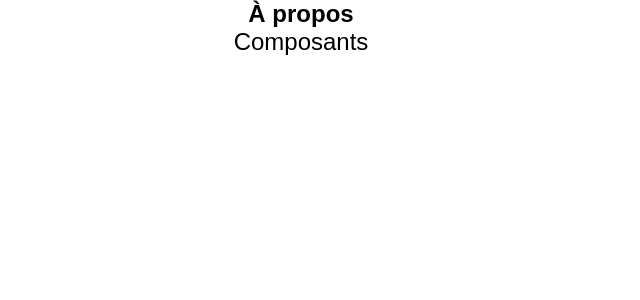
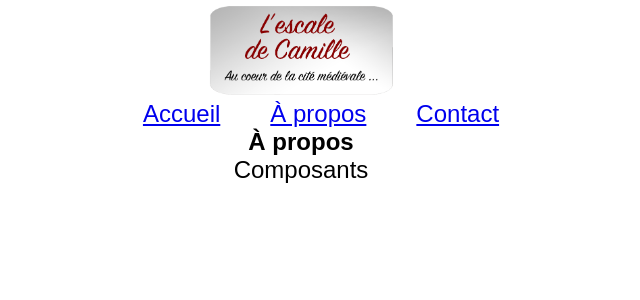
Before and after one commit to DavidIsidore/camille, a React (Create React App) app: page /about in a window 1280 px wide. Shown: the top 300 px of the page, without its empty margins (339-979 px from the left). Built offline with nearby package versions, Linux system fonts and the light colour scheme.

Commit message:
Implémentation du header et de la navbar sou les pages About et Contact

```diff
--- a/src/components/Navbar/navbar.scss
+++ b/src/components/Navbar/navbar.scss
@@ -7,8 +7,10 @@
         gap: 50px;
         &_item {
             text-decoration: none;
+            color: black;
             &_active {
-                text-decoration: underline solid 1px;
+                text-decoration: underline solid 1px black;
+                color: black;
             }
         }
     }
--- a/src/pages/About/About.js
+++ b/src/pages/About/About.js
@@ -1,8 +1,12 @@
-import React from "react";
+import React from 'react'
+import Header from '../../components/Header/Header'
+import Navbar from '../../components/Navbar/Navbar'
 
 export default function About() {
-    return(
+    return (
         <div>
+            <Header />
+            <Navbar />
             <h1>À propos</h1>
             <p>Composants</p>
         </div>
--- a/src/pages/Contact/Contact.js
+++ b/src/pages/Contact/Contact.js
@@ -1,8 +1,12 @@
-import React from "react";
+import React from 'react'
+import Header from '../../components/Header/Header'
+import Navbar from '../../components/Navbar/Navbar'
 
 export default function Contact() {
-    return(
+    return (
         <div>
+            <Header />
+            <Navbar />
             <h1>Contact</h1>
             <p>Composants</p>
         </div>
```
